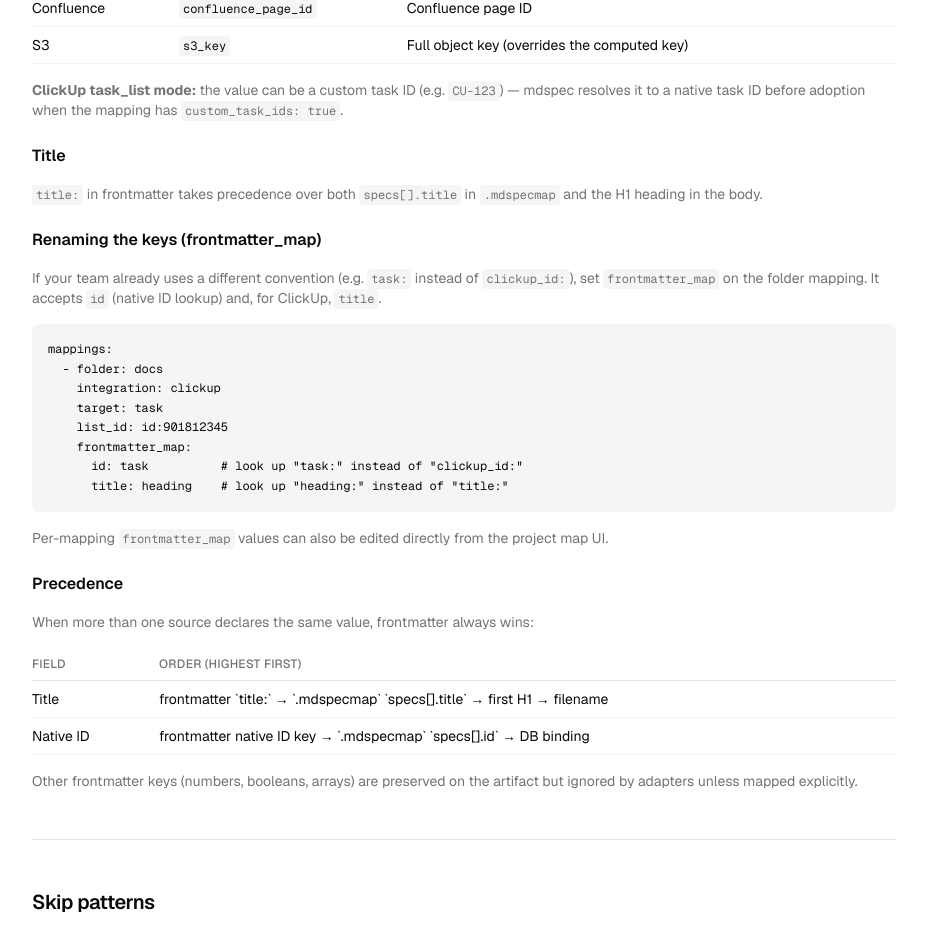
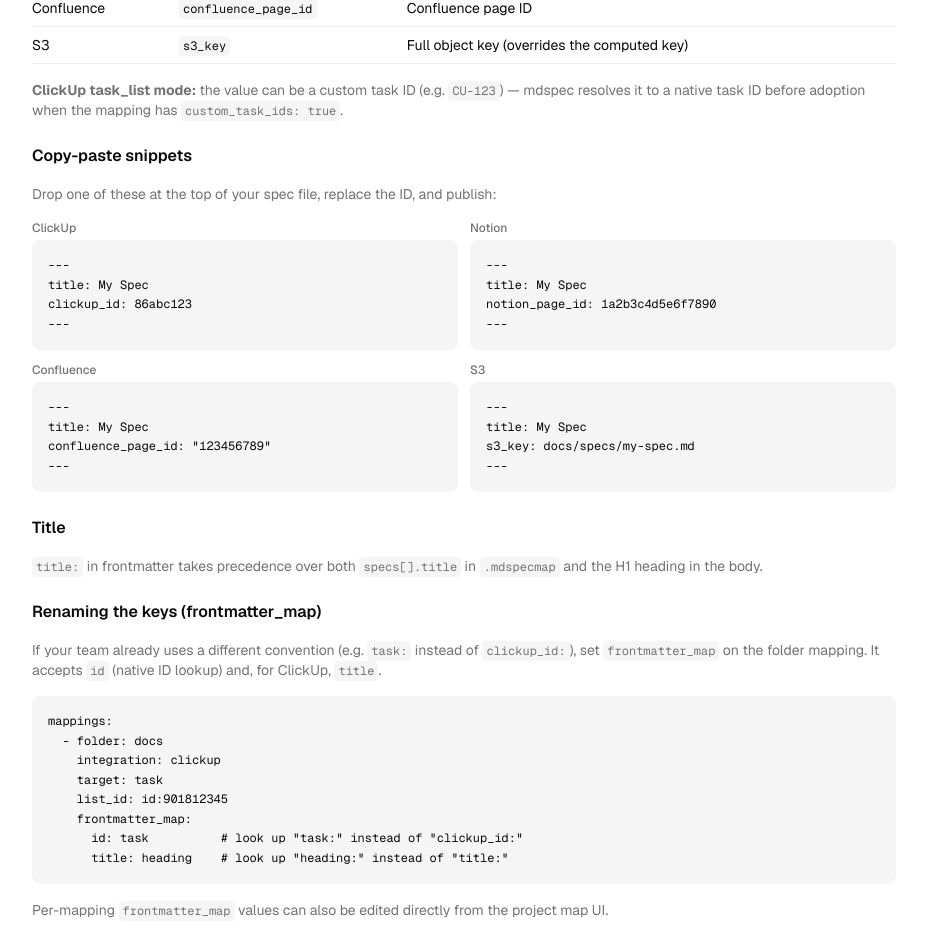
Before and after one commit to mohzameer/mdspecr2, a Next.js app in the folder apps/web/: page /docs/api-reference in a window 1280 px wide. Shown: the part 8460-9393 px from the top of the page, without its empty margins (296-1223 px from the left). Built offline with nearby package versions, Linux system fonts and the light colour scheme.

Commit message:
update snippets

```diff
--- a/apps/web/app/docs/api-reference/page.tsx
+++ b/apps/web/app/docs/api-reference/page.tsx
@@ -533,6 +533,41 @@
               <strong>ClickUp task_list mode:</strong> the value can be a custom task ID (e.g. <code className="font-mono text-xs bg-muted px-1 py-0.5 rounded">CU-123</code>) — mdspec resolves it to a native task ID before adoption when the mapping has <code className="font-mono text-xs bg-muted px-1 py-0.5 rounded">custom_task_ids: true</code>.
             </p>
 
+            <h3 className="text-base font-semibold pt-2">Copy-paste snippets</h3>
+            <p className="text-sm text-muted-foreground">
+              Drop one of these at the top of your spec file, replace the ID, and publish:
+            </p>
+            <div className="grid gap-3 md:grid-cols-2">
+              <div className="space-y-1">
+                <p className="text-xs font-medium text-muted-foreground">ClickUp</p>
+                <CodeBlock>{`---
+title: My Spec
+clickup_id: 86abc123
+---`}</CodeBlock>
+              </div>
+              <div className="space-y-1">
+                <p className="text-xs font-medium text-muted-foreground">Notion</p>
+                <CodeBlock>{`---
+title: My Spec
+notion_page_id: 1a2b3c4d5e6f7890
+---`}</CodeBlock>
+              </div>
+              <div className="space-y-1">
+                <p className="text-xs font-medium text-muted-foreground">Confluence</p>
+                <CodeBlock>{`---
+title: My Spec
+confluence_page_id: "123456789"
+---`}</CodeBlock>
+              </div>
+              <div className="space-y-1">
+                <p className="text-xs font-medium text-muted-foreground">S3</p>
+                <CodeBlock>{`---
+title: My Spec
+s3_key: docs/specs/my-spec.md
+---`}</CodeBlock>
+              </div>
+            </div>
+
             <h3 className="text-base font-semibold pt-2">Title</h3>
             <p className="text-sm text-muted-foreground">
               <code className="font-mono text-xs bg-muted px-1 py-0.5 rounded">title:</code> in frontmatter takes precedence over both <code className="font-mono text-xs bg-muted px-1 py-0.5 rounded">specs[].title</code> in <code className="font-mono text-xs bg-muted px-1 py-0.5 rounded">.mdspecmap</code> and the H1 heading in the body.
```
